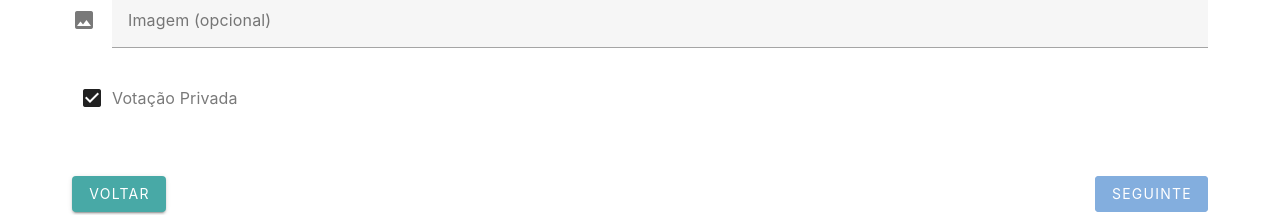
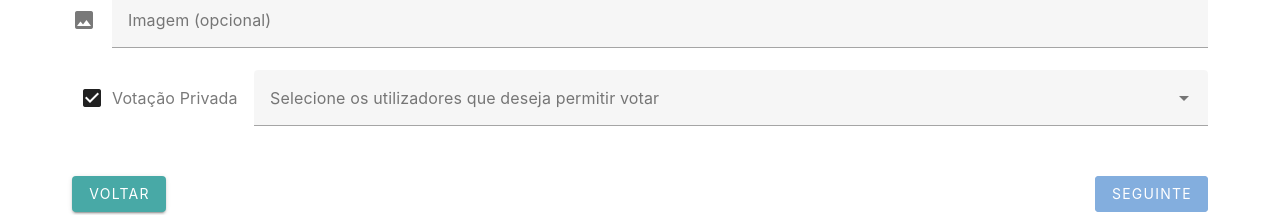
Before and after one commit to orlandopalmeira/Trabalho-AA-SIC-2023-2024, a Vue app in the folder Interface/: page /createvoting in a window 1280 px wide. Both pictures are taken after a click on the label "Votação Privada". Shown: the part 493-708 px from the top of the page. Built offline with nearby package versions, Linux system fonts and the light colour scheme; no server answers.

Commit message:
fix in previewVoting e adição do select de privateVoters WIP

```diff
--- a/Interface/src/components/CreateVoting/CreateVotingStage1.vue
+++ b/Interface/src/components/CreateVoting/CreateVotingStage1.vue
@@ -39,12 +39,26 @@
                     v-model="useVotingInfoStore().image"
                     accept="image/*"
                 ></v-file-input>
+                <div style="display: flex; align-items: center;">
                     <v-checkbox
                         id="privatevoting"
                         name="privatevoting"
                         label="Votação Privada"
                         v-model="useVotingInfoStore().privatevoting"
+                        class="mr-4"
                     ></v-checkbox>
+                    <v-select
+                        v-if="useVotingInfoStore().privatevoting"
+                        id="selectPermitedUsers"
+                        name="selectPermitedUsers"
+                        label="Selecione os utilizadores que deseja permitir votar"
+                        v-model="useVotingInfoStore().permitedUsers"
+                        :item-props="userProps"
+                        :items="users"
+                        multiple
+                    >
+                </v-select>
+                </div>
                 <v-row class="mt-4">
                     <v-col cols="6">
                         <v-btn color="secondary" @click="leave" > Voltar </v-btn>
@@ -73,7 +87,12 @@ export default {
                 maxlength100: value => (value && value.length <= 100) || 'Máximo de 100 caracteres.',
                 maxlength500: value => (value && value.length <= 500) || 'Máximo de 500 caracteres.',
             },
-            useVotingInfoStore
+            useVotingInfoStore,
+            users: [
+                { id: 1, name: 'Maria', email: 'maria@gmail.com' },
+                { id: 2, name: 'António', email: 'antonio@gmail.com' },
+                { id: 3, name: 'João', email: 'joao@gmail.com' }
+            ]
         };
     },
     computed: {
@@ -114,6 +133,12 @@ export default {
         leave() {
             this.$emit('leave');
         },
+        userProps (item) {
+            return {
+                title: item.name,
+                subtitle: item.email,
+            }
+        }
     },
 };
 </script>
--- a/Interface/src/components/Modais/PreviewVoting.vue
+++ b/Interface/src/components/Modais/PreviewVoting.vue
@@ -1,17 +1,21 @@
 <template>
-    <div class="modal-overlay" v-if="isVisible">
-        <div class="modal">
-            <v-card-title style="padding: 15px; text-align: center;">
-                <h3 style="font-weight: 600;"><span style="color: gray; font-weight: 600;">Votação: {{ useVotingInfoStore().title }}</span></h3>
+    <div class="modal-overlay" v-if="isVisible" @click="this.$emit('close-modal');">
+        <div class="modal dark" @click.stop>
+            <v-card class="mx-auto mt-2 dark" width="500">
+                <v-card-title style="padding: 15px;">
+                    <h3 style="font-weight: 600; text-align: center;"><span style="color: gray; font-weight: 600;">Votação: </span> {{ useVotingInfoStore().title }}</h3>
                 </v-card-title>
                 <v-card-text>
-                <ul v-for="(question, index) in useVotingInfoStore().questions">
+                    <div v-for="(question, index) in useVotingInfoStore().questions">
+                        <ul class="mb-5">
                             <QuestionCard :key="index"
                                 :questionIndex="index"
                                 :question="question"
                                 :disableVote="true"/>
                         </ul>
+                    </div>
                 </v-card-text>
+            </v-card>
             <div class="margin20 modal-buttons" style="margin-top: 10px">
                 <v-btn class="button" type="submit" @click="this.$emit('close-modal');">Fechar</v-btn>
             </div>
@@ -74,9 +78,9 @@ hr{
 .modal {
     background:white;
     border-radius: 5px;
-    max-height: 700px;
+    max-height: 600px;
     height: 100%;
-    max-width: 1000px;
+    max-width: 600px;
     width: 100%;
     z-index: 1000;
     overflow-y: auto;
@@ -96,4 +100,9 @@ hr{
 .button:hover {
     background: #0056b3;
 }
+
+.dark-mode .dark {
+    background-color: #181818;
+    color: white;
+}
 </style>
--- a/Interface/src/components/Voting/QuestionCard.vue
+++ b/Interface/src/components/Voting/QuestionCard.vue
@@ -1,6 +1,6 @@
 <template lang="">
     <v-card class="card dark">
-        <v-card-title style="padding: 15px; margin-bottom: 10px">
+        <v-card-title class="mb-5">
             <h4 style="font-weight: 600;">Pergunta {{ questionIndex + 1 }}: {{ question.description }}</h4>
         </v-card-title>
         <v-card-text class="card-text dark">
```
Lines whose indentation alone changed are shown as unchanged.
